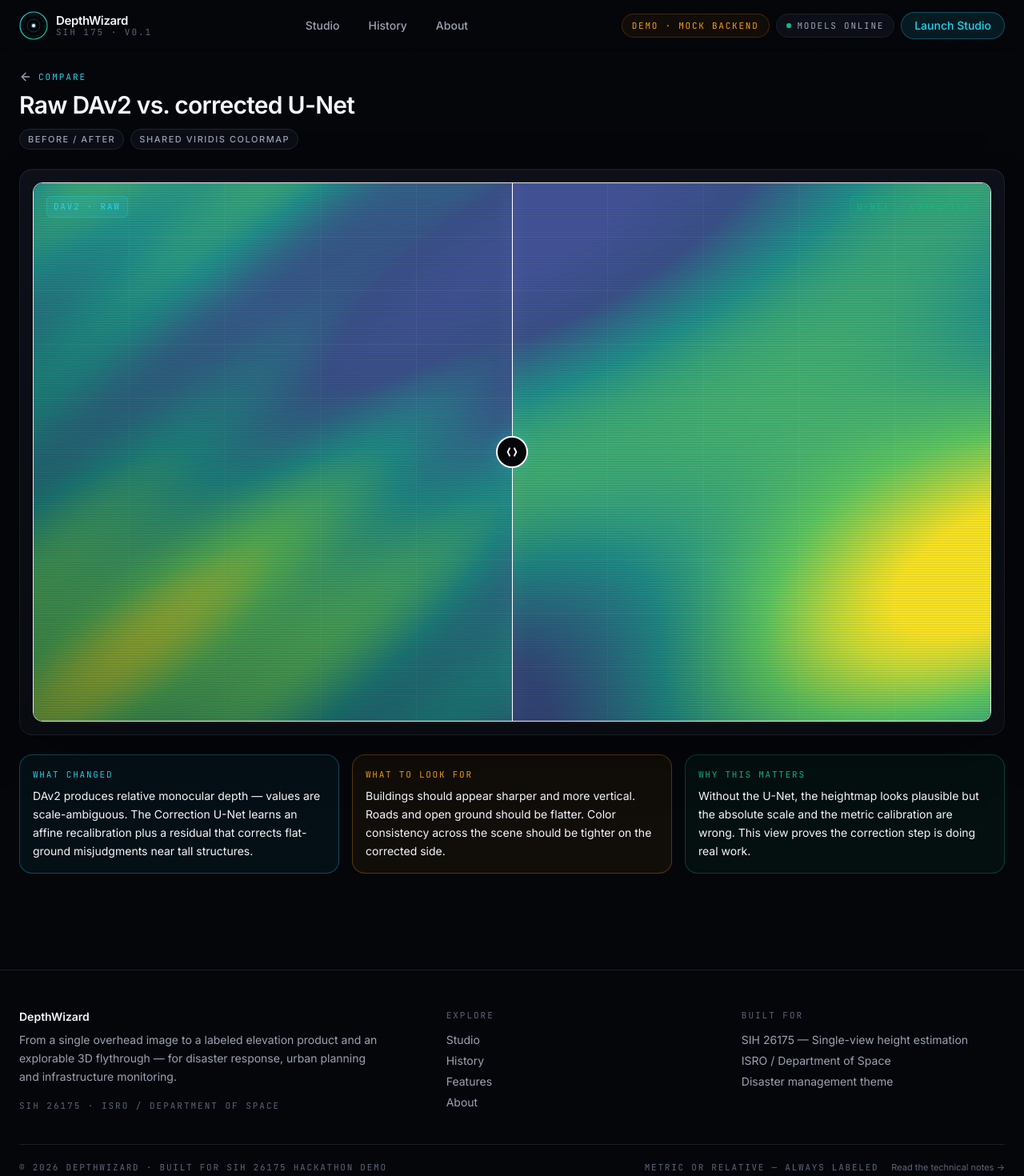
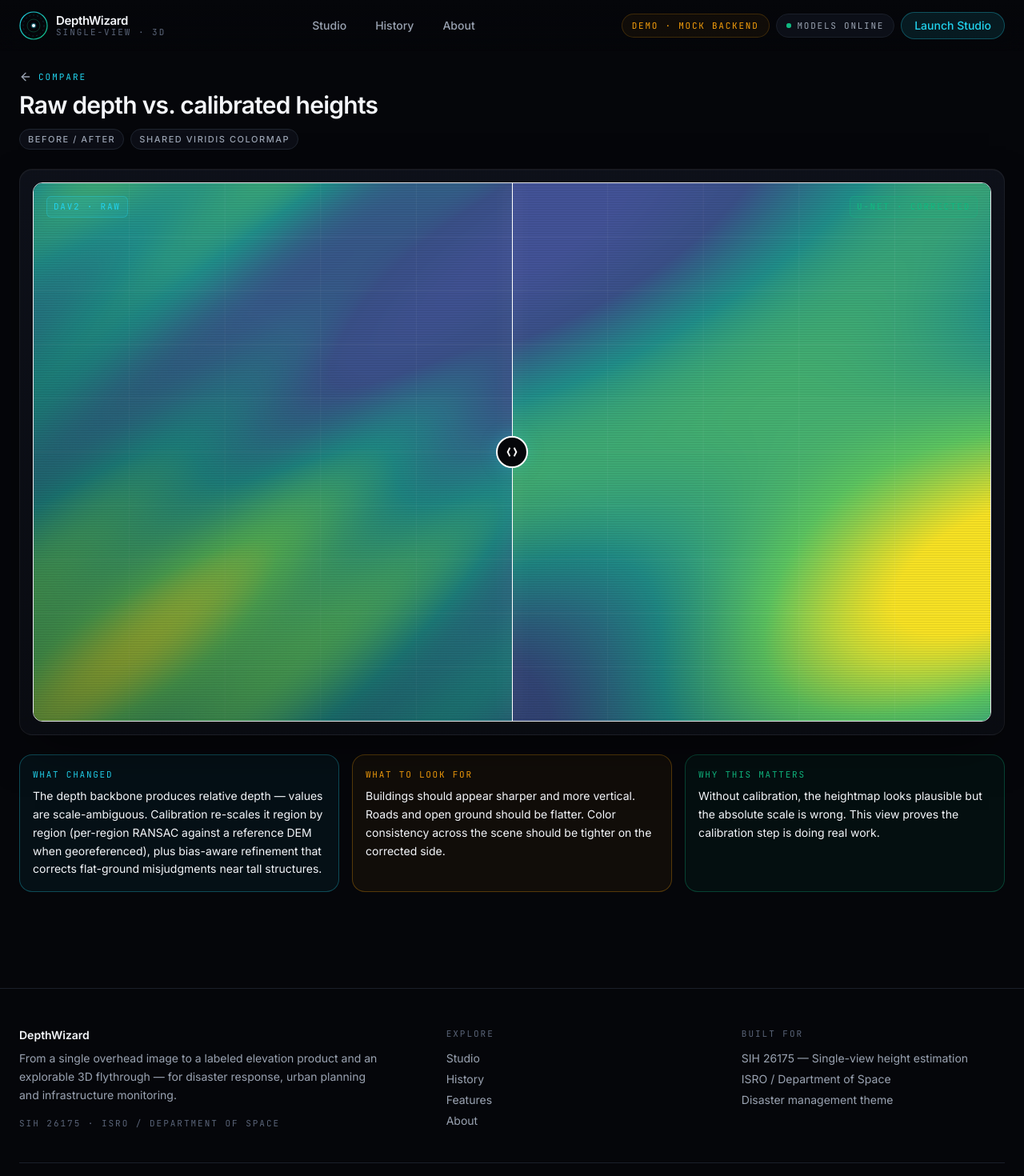
Before and after one commit to SumitRoy-Gh/Depthwizard, a Next.js app in the folder frontend/: page /results/1/compare in a window 1280 px wide. Shown: the top 1470 px of the page at 80% size. Built offline with nearby package versions, Linux system fonts and the light colour scheme.

Commit message:
rebrand: unify product identity as DepthWizard

```diff
--- a/frontend/app/layout.tsx
+++ b/frontend/app/layout.tsx
@@ -14,7 +14,7 @@ export const metadata: Metadata = {
   description:
     "Turn a single overhead image into a labeled elevation product and an interactive 3D flythrough — metric or relative, always honest. Built for SIH 26175.",
   applicationName: "DepthWizard",
-  authors: [{ name: "SIH 175 Team" }],
+  authors: [{ name: "DepthWizard" }],
   keywords: [
     "DepthWizard",
     "single-view height estimation",
--- a/frontend/app/results/[jobId]/compare/page.tsx
+++ b/frontend/app/results/[jobId]/compare/page.tsx
@@ -27,7 +27,7 @@ export default function ComparePage() {
             </p>
           </div>
           <h1 className="mt-2 text-2xl font-semibold tracking-tight text-primary md:text-3xl">
-            Raw DAv2 vs. corrected U-Net
+            Raw depth vs. calibrated heights
           </h1>
           <div className="mt-3 flex flex-wrap items-center gap-2">
             <Pill tone="muted">Before / After</Pill>
@@ -54,7 +54,7 @@ export default function ComparePage() {
         <Note
           tone="cyan"
           label="What changed"
-          text="DAv2 produces relative monocular depth — values are scale-ambiguous. The Correction U-Net learns an affine recalibration plus a residual that corrects flat-ground misjudgments near tall structures."
+          text="The depth backbone produces relative depth — values are scale-ambiguous. Calibration re-scales it region by region (per-region RANSAC against a reference DEM when georeferenced), plus bias-aware refinement that corrects flat-ground misjudgments near tall structures."
         />
         <Note
           tone="amber"
@@ -64,7 +64,7 @@ export default function ComparePage() {
         <Note
           tone="emerald"
           label="Why this matters"
-          text="Without the U-Net, the heightmap looks plausible but the absolute scale and the metric calibration are wrong. This view proves the correction step is doing real work."
+          text="Without calibration, the heightmap looks plausible but the absolute scale is wrong. This view proves the calibration step is doing real work."
         />
       </motion.div>
     </div>
--- a/frontend/components/shared/Footer.tsx
+++ b/frontend/components/shared/Footer.tsx
@@ -48,7 +48,7 @@ export function Footer() {
         </div>
         <div className="mt-10 flex flex-col gap-2 border-t border-hairline pt-5 text-2xs text-faint md:flex-row md:items-center md:justify-between">
           <span className="font-mono uppercase tracking-[0.16em]">
-            © 2026 DepthWizard · Built for SIH 26175 hackathon demo
+            © 2026 DepthWizard
           </span>
           <span className="flex flex-wrap items-center gap-x-4 gap-y-2">
             <span className="font-mono uppercase tracking-[0.16em]">
--- a/frontend/components/shared/Header.tsx
+++ b/frontend/components/shared/Header.tsx
@@ -26,7 +26,7 @@ export function Header() {
               DepthWizard
             </span>
             <span className="mt-0.5 font-mono text-2xs uppercase tracking-[0.18em] text-faint">
-              SIH 175 · v0.1
+              single-view · 3D
             </span>
           </div>
         </Link>
```
Also changed, not shown: frontend/app/icon.svg, 1 other file (tests, documents, lock files or other folders).
